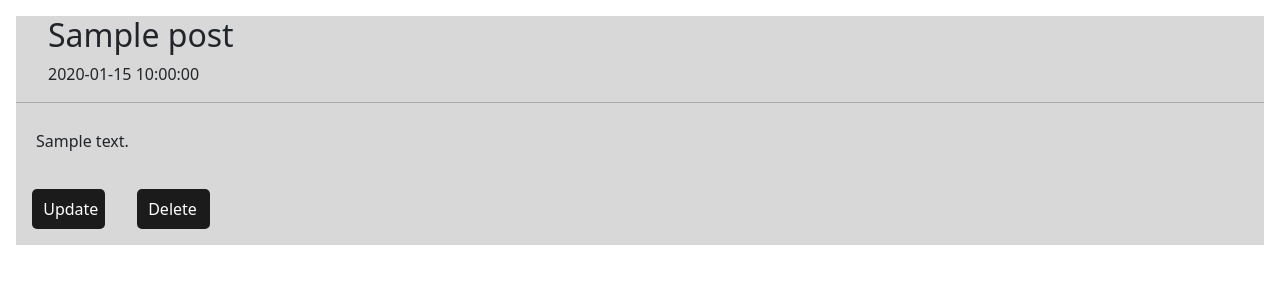
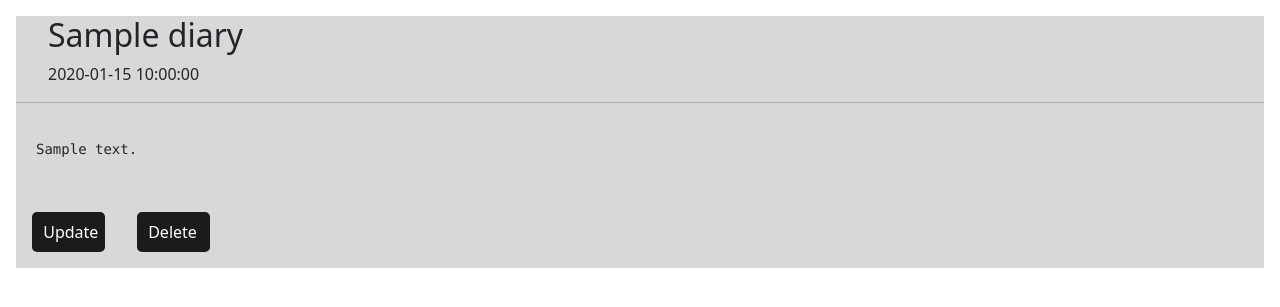
Before and after one commit to ISF-DDU/Event_Flask_mongo, a Flask app: page / in a window 1280 px wide. Shown: the part 56-363 px from the top of the page. Run offline with Flask 3, Linux system fonts and the light colour scheme; a database or web service that is not in the repository returns one stand-in record (values such as "Sample title").

Commit message:
fixed a bug

```diff
--- a/Flask_project/app.py
+++ b/Flask_project/app.py
@@ -9,8 +9,8 @@ app = Flask(__name__)
 
 def get_database():
     client = pymongo.MongoClient("mongodb://localhost:27017")
-    db = client['Blog']
-    collection = db['Posts']
+    db = client['my_diary']
+    collection = db['diaries']
     return collection
 
 
--- a/Flask_project/templates/index.html
+++ b/Flask_project/templates/index.html
@@ -14,7 +14,7 @@
     <h2>{{ post['title'] }}</h2>
     <p>{{ post['time'] }}</p>
     <hr>
-    <p class="fix">{{ post['description'] }}</p>
+    <pre><p class="fix">{{ post['description'] }}</p></pre>
     <div class="gr-con">
         <a href="update/{{post['_id']}}">Update</a>
         <a href="delete/{{post['_id']}}">Delete</a>
```
